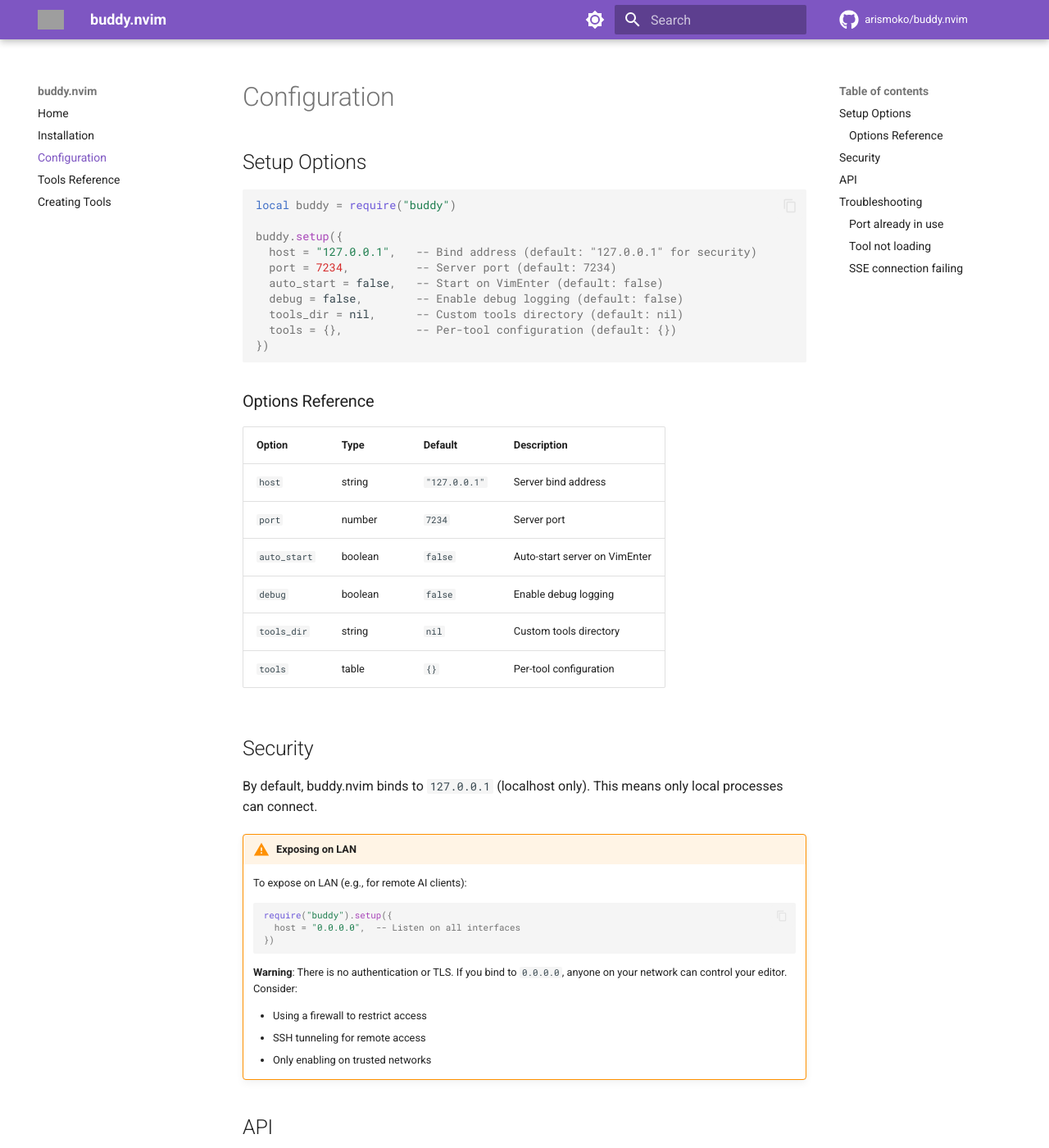
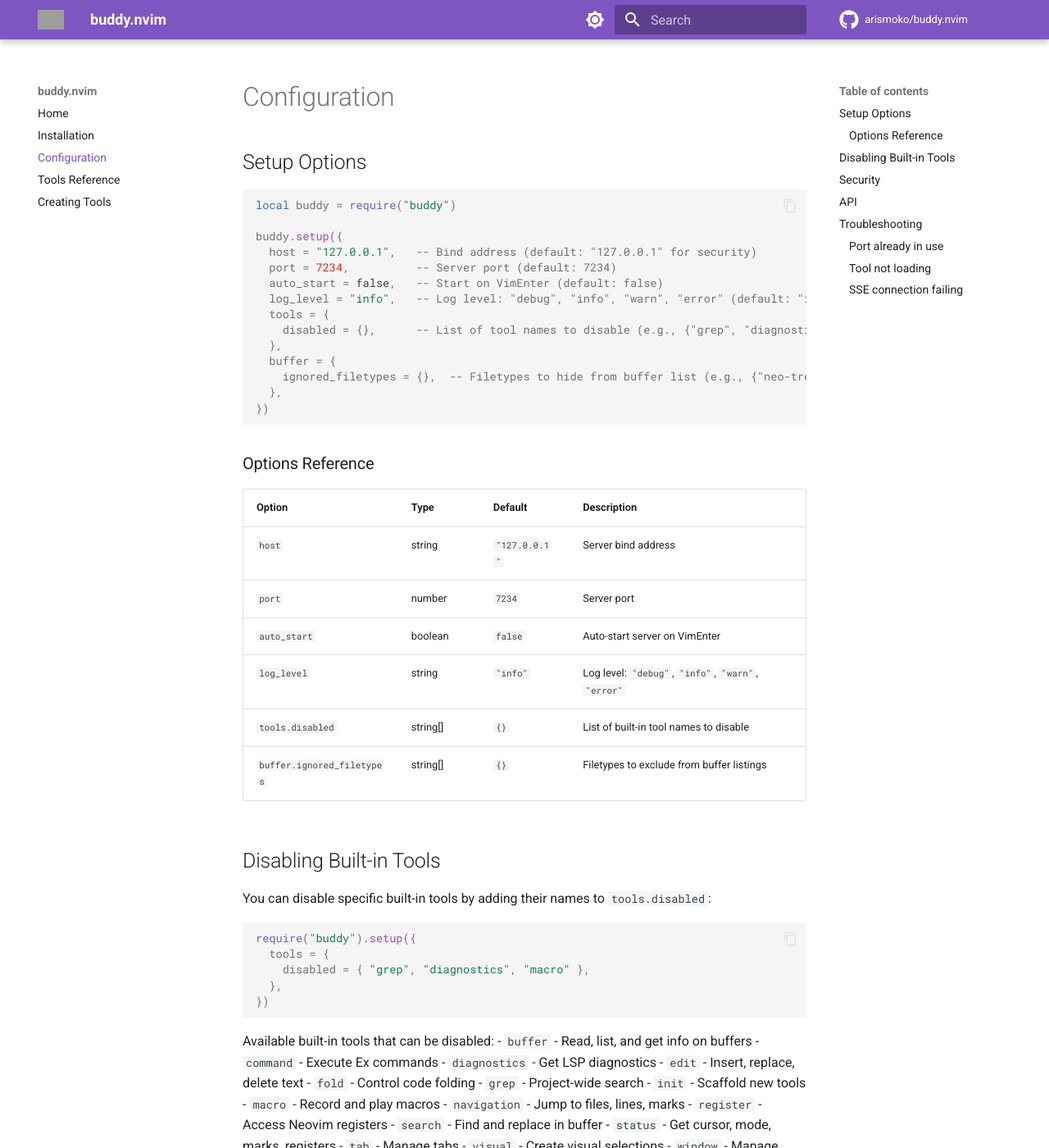
Before and after one commit to arismoko/buddy.nvim, an MkDocs documentation site: the page built from docs/configuration.md, in a window 1280 px wide and 1400 px high. Shown: the whole window at 82% size. Built offline with MkDocs 1.6.1 and Material for MkDocs 9.7.7, drawn with Linux system fonts in a browser that asks for light colours; comment, search, counter and statistics services are not loaded; some of the changed text lies outside the part shown; grey boxes are pictures that could not be loaded.

Commit message:
docs: add missing configuration options (tool disabling, etc.)

````diff
--- a/docs/configuration.md
+++ b/docs/configuration.md
@@ -9,9 +9,13 @@ buddy.setup({
   host = "127.0.0.1",   -- Bind address (default: "127.0.0.1" for security)
   port = 7234,          -- Server port (default: 7234)
   auto_start = false,   -- Start on VimEnter (default: false)
-  debug = false,        -- Enable debug logging (default: false)
-  tools_dir = nil,      -- Custom tools directory (default: nil)
-  tools = {},           -- Per-tool configuration (default: {})
+  log_level = "info",   -- Log level: "debug", "info", "warn", "error" (default: "info")
+  tools = {
+    disabled = {},      -- List of tool names to disable (e.g., {"grep", "diagnostics"})
+  },
+  buffer = {
+    ignored_filetypes = {},  -- Filetypes to hide from buffer list (e.g., {"neo-tree"})
+  },
 })
 ```
 
@@ -22,9 +26,38 @@ buddy.setup({
 | `host` | string | `"127.0.0.1"` | Server bind address |
 | `port` | number | `7234` | Server port |
 | `auto_start` | boolean | `false` | Auto-start server on VimEnter |
-| `debug` | boolean | `false` | Enable debug logging |
-| `tools_dir` | string | `nil` | Custom tools directory |
-| `tools` | table | `{}` | Per-tool configuration |
+| `log_level` | string | `"info"` | Log level: `"debug"`, `"info"`, `"warn"`, `"error"` |
+| `tools.disabled` | string[] | `{}` | List of built-in tool names to disable |
+| `buffer.ignored_filetypes` | string[] | `{}` | Filetypes to exclude from buffer listings |
+
+## Disabling Built-in Tools
+
+You can disable specific built-in tools by adding their names to `tools.disabled`:
+
+```lua
+require("buddy").setup({
+  tools = {
+    disabled = { "grep", "diagnostics", "macro" },
+  },
+})
+```
+
+Available built-in tools that can be disabled:
+- `buffer` - Read, list, and get info on buffers
+- `command` - Execute Ex commands
+- `diagnostics` - Get LSP diagnostics
+- `edit` - Insert, replace, delete text
+- `fold` - Control code folding
+- `grep` - Project-wide search
+- `init` - Scaffold new tools
+- `macro` - Record and play macros
+- `navigation` - Jump to files, lines, marks
+- `register` - Access Neovim registers
+- `search` - Find and replace in buffer
+- `status` - Get cursor, mode, marks, registers
+- `tab` - Manage tabs
+- `visual` - Create visual selections
+- `window` - Manage splits and layout
 
 ## Security
 
````
Also changed, not shown: README.md (+9 -0 lines).
